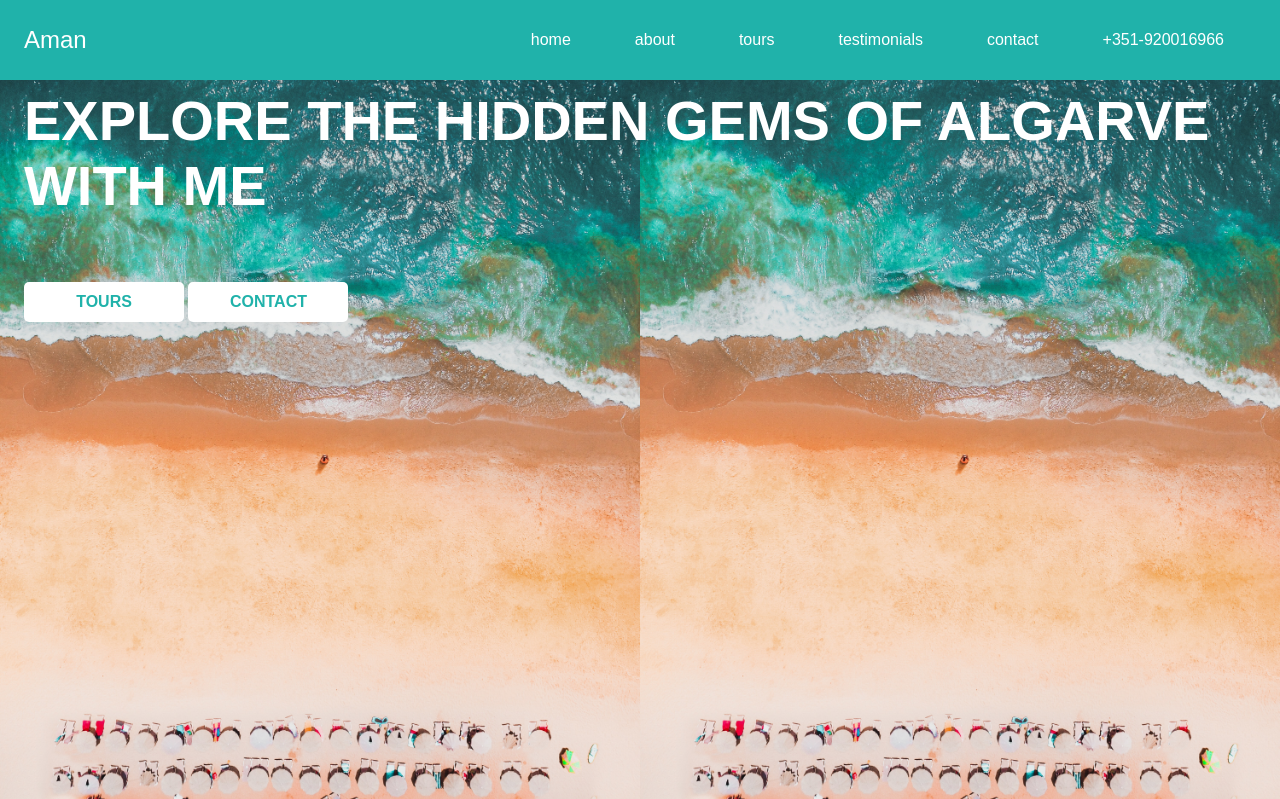
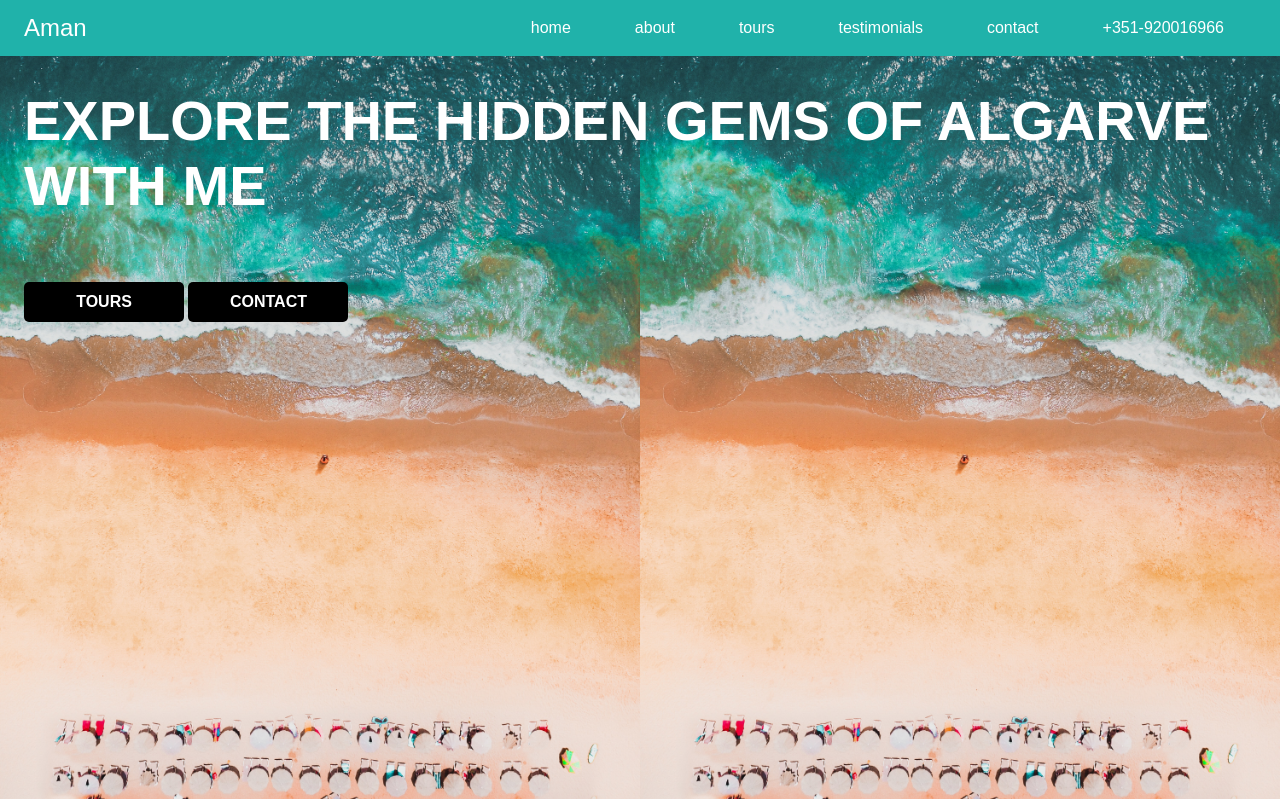
Before and after one commit to asephkhan/aman-personal-website, a PHP site: page /home.html in a window 1280 px wide. Shown: the top 799 px of the page. Run offline with PHP 8.4, Linux system fonts and the light colour scheme.

Commit message:
changed button colors and styled the contact form

```diff
--- a/home.html
+++ b/home.html
@@ -14,7 +14,7 @@
     <!-- navbar -->
     <nav>
         <div class="logo">
-            Aman
+           <p>Aman</p>
         </div>
         <ul class="nav-links">
             <li><a href="#">home</a></li>
@@ -126,14 +126,32 @@
             </div>
         </div>
     </section>
+
+    <section id="contact">
+        <h1>Contact Me</h1>
+         <form action="submit" class="contact-form">
+            <label for="name">Name</label>
+            <input type="text" id="name"  required>
+            <label for="phone">Phone</label>
+            <input type="text" id="phone" required>
+            <label for="name">Email (optional)</label>
+            <input type="text" id="email">
+            <label for="message">Message</label>
+            <textarea name="message" id="message" placeholder="please type your message here!" cols="30" rows="10"></textarea>
+            <button class="submit-btn" type="button">SUBMIT</button>
+
+        </form>
+
+
+
+    </section>
     <!-- footer section -->
     <footer>
-        <h1>Contact Me</h1>
-        <div id="contact">
-
+        <div class="my-details">
             <p>Email : amanraza990@gmail.com</p>
             <p>Phone : +351-920016966</p>
         </div>
+
         <ul>
             <li>copyrights reserved 2022</li>
             <li>website by asif ali</li>
--- a/styles.css
+++ b/styles.css
@@ -10,24 +10,9 @@ body {
   font-family: "Poppins", sans-serif;
 }
 
-
-
-button {
-  text-transform: uppercase;
-  margin-bottom: 2rem;
-  font-weight: bolder;
-}
-
-button a{
-  text-decoration: none;
-  color: lightseagreen;
-}
-
-
-
 /* Navbar */
 nav {
-  height: 10vh;
+  height: 7vh;
   display: flex;
   justify-content: space-between;
   background-color: lightseagreen;
@@ -53,22 +38,18 @@ nav {
   padding: 1.5rem 2rem;
 }
 
-
-.logo {
-  font-size: 1.5rem;
+.logo p {
+  font-size: 1.5rem ;
 }
 
 h1 {
-
   font-weight: bold;
-  /* letter-spacing: 1px; */
   text-transform: uppercase;
   color: #fff;
   text-decoration: none;
   font-size: 2rem;
-
+  text-align: center;
 }
-
 
 /* burger menu nav */
 
@@ -176,11 +157,18 @@ nav {
   margin-top: 4rem;
   height: 2.5rem;
   width: 10rem;
-  background-color: white;
+  background-color: black;
   border-radius: 5px;
   border: none;
-  color: black;
   font-size: 1rem;
+  text-transform: uppercase;
+  margin-bottom: 2rem;
+  font-weight: bolder;
+}
+
+button a {
+  text-decoration: none;
+  color: white;
 }
 
 /* about section */
```
Also changed, not shown: other parts of styles.css (+49 -11 lines), whatsapp.js (added).
